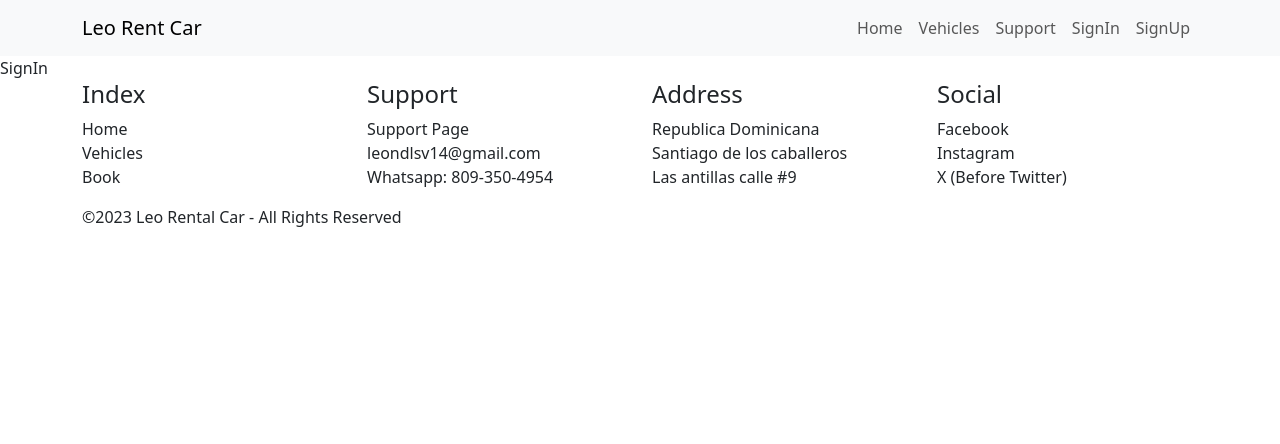
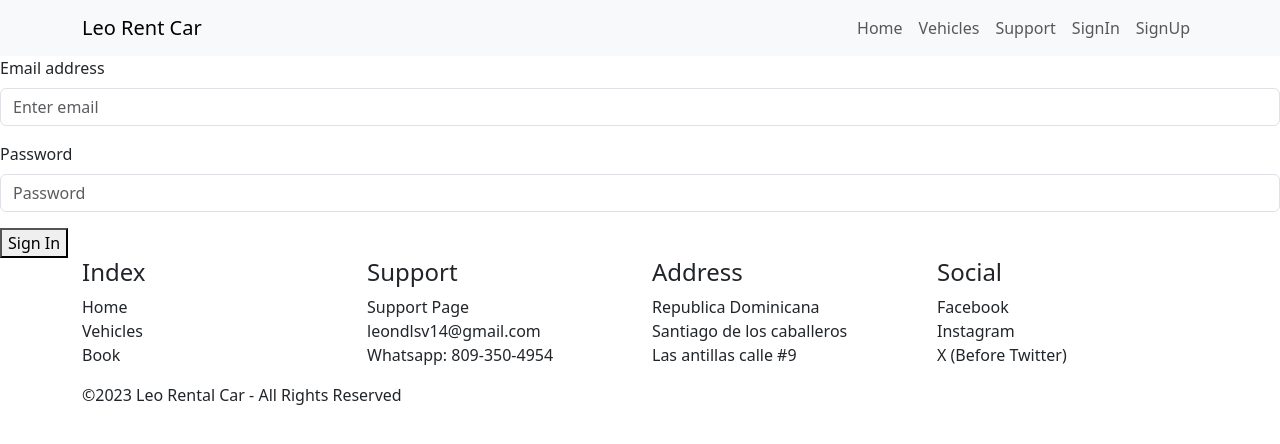
Before and after one commit to Leonardodlsv/Leocarrentalfront, a React (Vite) app: page /signin in a window 1280 px wide. Shown: the top 444 px of the page. Built offline with nearby package versions, Linux system fonts and the light colour scheme.

Commit message:
Working on login

```diff
--- /dev/null
+++ b/src/Components/Signin.tsx
@@ -0,0 +1,50 @@
+import Form from 'react-bootstrap/Form';
+import React, { useState } from 'react';
+import axios from 'axios';
+
+const Signin = () => {
+  const [email, setEmail] = useState('');
+  const [password, setPassword] = useState('');
+
+  const handleLogin = async () => {
+    try {
+      const response = await axios.post('http://localhost:3001/login', {
+        email: email,
+        password_user: password,
+      });
+
+
+      if (response.data.existeUsuario) {
+        console.log('¡El usuario existe en la base de datos!');
+
+      } else {
+        console.log('El usuario no existe en la base de datos o las credenciales son incorrectas.');
+
+      }
+    } catch (error) {
+      console.error('Error al verificar el usuario:', error);
+
+    }
+  };
+
+  return (
+    <div>
+      <Form>
+        <Form.Group className="mb-3" controlId="formGroupEmail">
+          <Form.Label>Email address</Form.Label>
+          <Form.Control value={email} type="email" placeholder="Enter email" />
+        </Form.Group>
+        <Form.Group className="mb-3" controlId="formGroupPassword">
+          <Form.Label>Password</Form.Label>
+          <Form.Control value={password} type="text" placeholder="Password" />
+        </Form.Group>
+        <Form.Group>
+          <button onClick={handleLogin}>Sign In</button>
+        </Form.Group>
+      </Form>
+
+    </div>
+  );
+};
+
+export default Signin;
--- a/src/Routes/SignIn.tsx
+++ b/src/Routes/SignIn.tsx
@@ -1,5 +1,8 @@
-export default function SignIn() {
+import Signin from '../Components/Signin'
+export default function signin() {
     return (
-        <div>SignIn</div>
+        <>
+        <Signin />
+        </>
     )
 }
```
Also changed, not shown: 1 other file (tests, documents, lock files or other folders).
